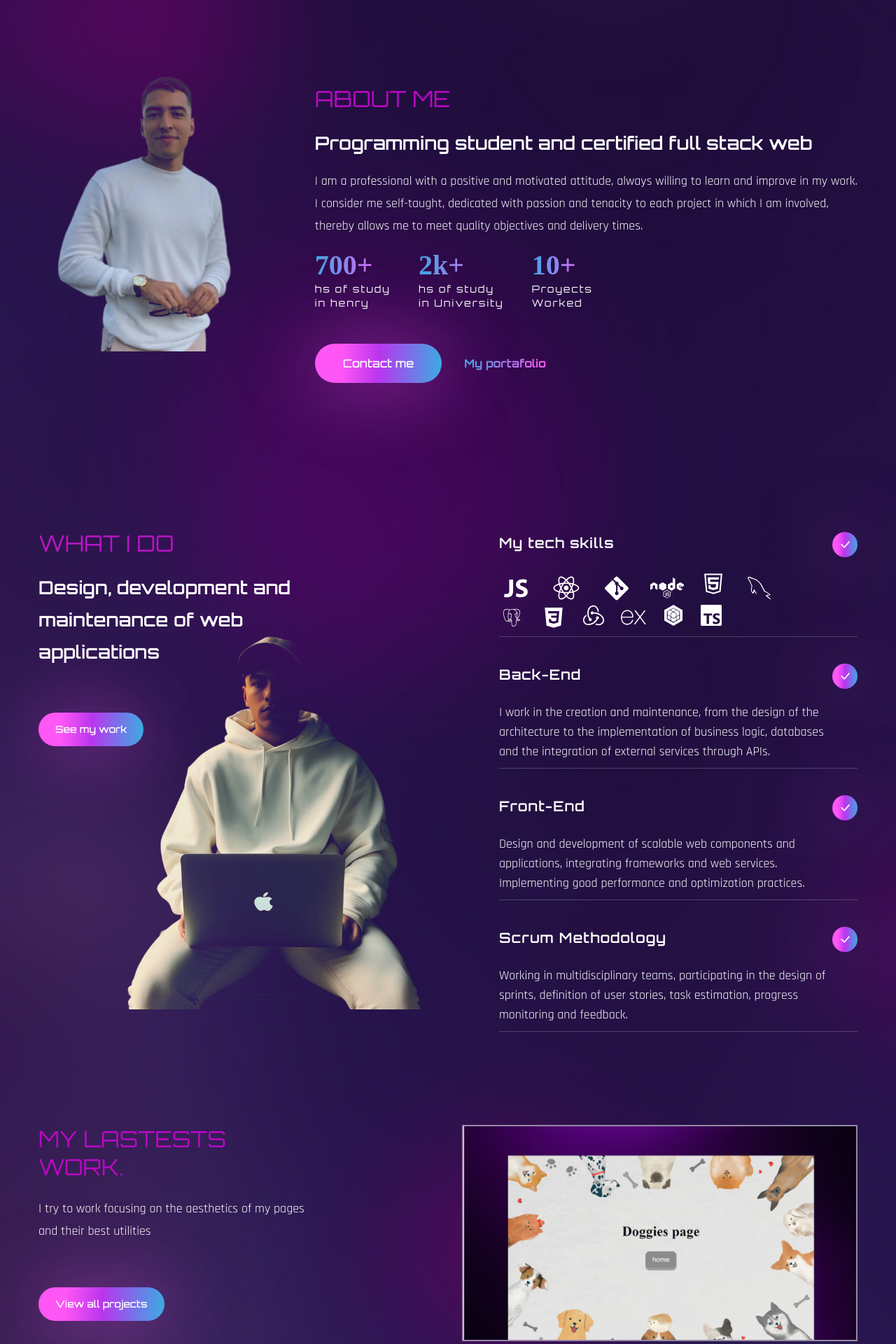
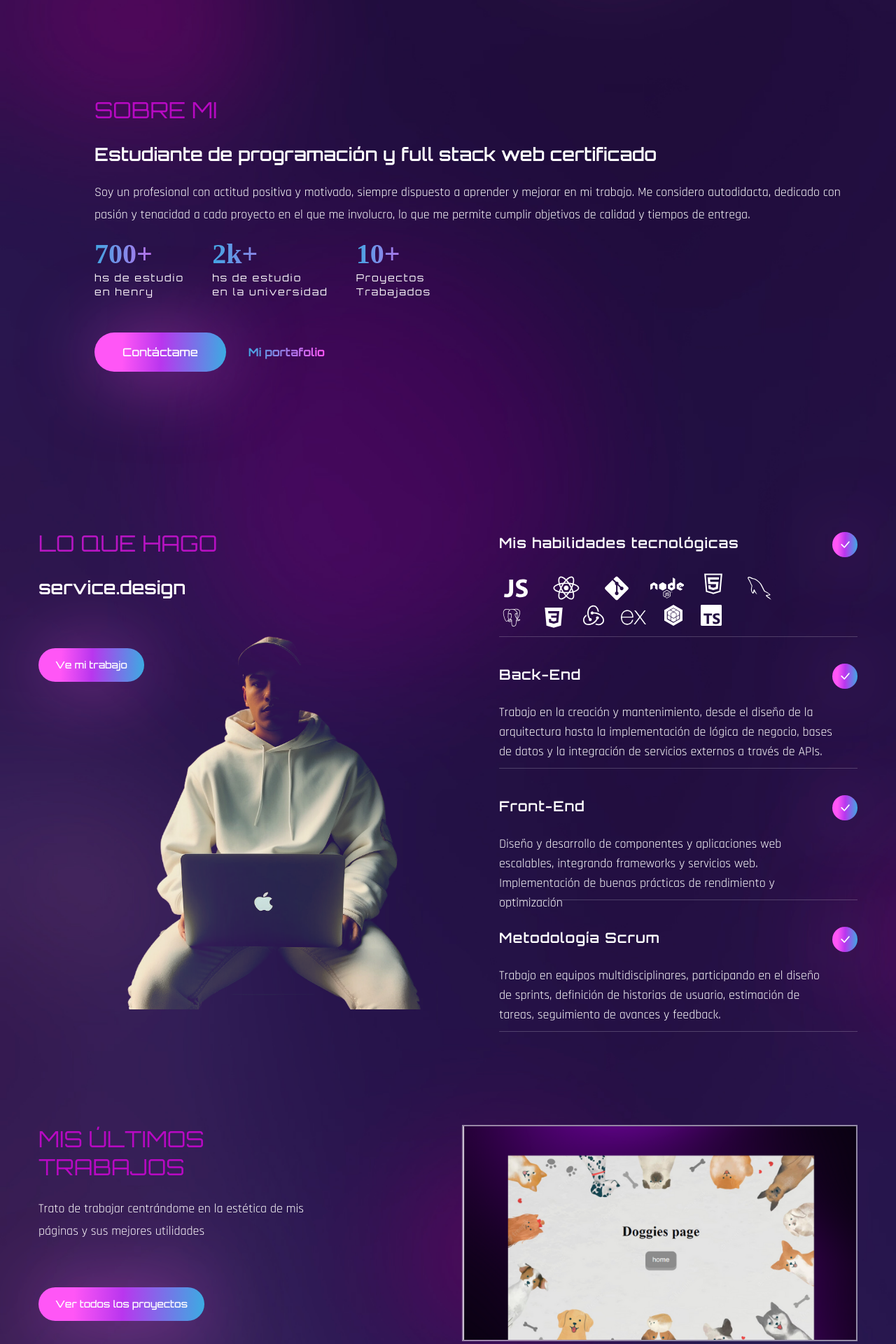
Before and after one commit to IgnacioMelgarejo/portfolio, a React (Create React App) app: page / in a window 1280 px wide. Shown: the part 800-2720 px from the top of the page at 70% size. Built offline with nearby package versions, Linux system fonts and the light colour scheme; a web font is replaced by a local one.

Commit message:
translate complete

```diff
--- a/src/components/About.js
+++ b/src/components/About.js
@@ -7,11 +7,15 @@ import { useInView } from 'react-intersection-observer'
 import { motion } from 'framer-motion'
 import { fadeIn } from '../variants'
 import { Link } from 'react-scroll'
+//translate
+import {useTranslation} from "react-i18next"
 
 const About = () => {
   const [ref, inView] = useInView({
     threshold: 0.5,
-  })
+  });
+
+  const [t, i18n] = useTranslation("global")
 
   return <section className='section' id='about' ref={ref}>
 
@@ -23,7 +27,7 @@ const About = () => {
           initial='hidden'
           whileInView={'show'}
           viewport={{ once: true, amount: 0.3 }}
-          className='flex-1 lg:bg-about bg-contain bg-no-repeat h-[580px] mix-blend-lighten bg-top hidden md:block '></motion.div>
+          className='flex-1 flex-shrink-0 lg:bg-about bg-contain bg-no-repeat h-[580px] mix-blend-lighten bg-top hidden md:block '></motion.div>
         {/*text*/}
         <motion.div
           variants={fadeIn('left', 0.5)}
@@ -31,10 +35,10 @@ const About = () => {
           whileInView={'show'}
           viewport={{ once: true, amount: 0.3 }}
           classname='flex-1 text-center justify-center'>
-          <h2 className='h2 text-accent'>About me</h2>
-          <h3 className='h3 mb-4'>Programming student and certified full stack web</h3>
+          <h2 className='h2 text-accent'>{t("about.about")}</h2>
+          <h3 className='h3 mb-4'>{t("about.title")}</h3>
           <p className='mb-6'>
-            I am a professional with a positive and motivated attitude, always willing to learn and improve in my work.<br /> I consider me self-taught, dedicated with passion and tenacity to each project in which I am involved,<br /> thereby allows me to meet quality objectives and delivery times.
+          {t("about.content")}
           </p>
           {/*start*/}
           <div className='flex gap-x-6 lg:gap-x-10 mb-12'>
@@ -46,8 +50,8 @@ const About = () => {
                     +
               </div>
               <div className='font-primary text-sm tracking-[2px]'>
-                hs of study <br />
-                in henry
+              {t("about.hs")}<br />
+               {t("about.inH")}
               </div>
             </div>
             <div>
@@ -59,8 +63,8 @@ const About = () => {
               </div>
 
               <div className='font-primary text-sm tracking-[2px]'>
-                hs of study <br />
-                in University
+              {t("about.hs")}<br />
+               {t("about.inU")}
               </div>
             </div>
             <div>
@@ -71,8 +75,8 @@ const About = () => {
                 +
               </div>
               <div className='font-primary text-sm tracking-[2px]'>
-                Proyects <br />
-                Worked
+              {t("about.projects")} <br />
+              {t("about.worked")}
               </div>
             </div>
           </div>
@@ -83,9 +87,9 @@ const About = () => {
               smooth={true}
               spy={true}
             >
-              <button className='btn btn-lg'>Contact me</button>
+              <button className='btn btn-lg'>{t("banner.contactme")}</button>
             </Link>
-            <a href='·' className='text-gradient btn-link'>My portafolio</a>
+            <a href='·' className='text-gradient btn-link'>{t("about.m")}</a>
           </div>
         </motion.div>
       </div>
--- a/src/components/Services.js
+++ b/src/components/Services.js
@@ -10,10 +10,20 @@ import { DiJavascript1, DiCss3, DiReact, DiGit, DiPostgresql, DiMysql, } from 'r
 import { SiRedux, SiExpress, SiTypescript, SiSequelize} from 'react-icons/si'
 import { AiOutlineHtml5 } from 'react-icons/ai'
 import { FaNode } from 'react-icons/fa'
+//translate
+import {useTranslation} from "react-i18next"
+
+
+
+
+const Services = () => {
+
+  const [t, i18n] = useTranslation("global")
+
 
   const services = [
     {
-    name: 'My tech skills',
+      name: t("service.skills"),
       description: <div className="flex flex-wrap justify-start">
 
         <div>
@@ -62,23 +72,23 @@ const services = [
 
     },
     {
-    name: 'Back-End',
-    description: 'I work in the creation and maintenance, from the design of the architecture to the implementation of business logic, databases and the integration of external services through APIs.',
+      name: t("service.back"),
+      description: t("service.backD"),
 
     },
     {
-    name: 'Front-End',
-    description: 'Design and development of scalable web components and applications, integrating frameworks and web services. Implementing good performance and optimization practices.',
+      name: t("service.front"),
+      description: t("service.frontD"),
 
     },
     {
-    name: 'Scrum Methodology',
-    description: 'Working in multidisciplinary teams, participating in the design of sprints, definition of user stories, task estimation, progress monitoring and feedback.',
+      name: t("service.scrum"),
+      description: t("service.scrumD"),
 
     }
   ]
 
-const Services = () => {
+
   return <section className='section' id='services'>
     <div className='container mx-auto'>
       <div className='flex flex-col lg:flex-row'>
@@ -89,11 +99,11 @@ const Services = () => {
           whileInView={'show'}
           viewport={{ once: true, amount: 0.3 }}
           className='flex-1 lg:bg-services lg:bg-bottom bg-no-repeat mix-blend-lighten mb-12 lg:mb-0 bg-cover lg:max-h-[682px]'>
-          <h2 className='h2 text-accent mb-6'>What i Do</h2>
-          <h3 className='h3 max-w-[455px] mb-16'>Design, development and maintenance of web applications
+          <h2 className='h2 text-accent mb-6'>{t("service.iDo")}</h2>
+          <h3 className='h3 max-w-[455px] mb-16'>{t("service.design")}
           </h3>
           <a href='https://github.com/IgnacioMelgarejo?tab=repositories'>
-            <button className='btn btn-sm'>See my work</button>
+            <button className='btn btn-sm'>{t("service.see")}</button>
           </a>
         </motion.div>
         {/*service */}
--- a/src/components/Work.js
+++ b/src/components/Work.js
@@ -8,8 +8,12 @@ import { fadeIn } from '../variants'
 import img1 from '../assets/play-masters.png'
 import img2 from '../assets/doggies.png'
 import img3 from '../assets/la-ruina.jpg'
+import {useTranslation} from "react-i18next"
 
 const Work = () => {
+
+  const [t, i18n] = useTranslation("global")
+
   return <section className='section' id='work'>
     <div className='container mx-auto'>
       <div className='flex flex-col lg:flex-row gap-x-10'>
@@ -21,12 +25,12 @@ const Work = () => {
           className='flex-1 flex flex-col gap-y-12 mb-10 lg:mb-0'>
           {/*text*/}
           <div>
-            <h2 className='h2 leading-tight text-accent'> My Lastests <br /> work.</h2>
+            <h2 className='h2 leading-tight text-accent'>{t("work.last")} <br /> { t("work.work")}</h2>
             <p className='max-w-sm mb-16'>
-              I try to work focusing on the aesthetics of my pages and their best utilities
+            {t("work.try")}
             </p>
             <a href='https://github.com/IgnacioMelgarejo?tab=repositories'>
-              <button className='btn btn-sm'> View all projects</button>
+              <button className='btn btn-sm'>{t("work.all")}</button>
             </a>
           </div>
           {/*image*/}
@@ -69,7 +73,7 @@ const Work = () => {
               </div>
               {/*titel */}
               <div className='absolute -bottom-full left-12 group-hover:bottom-14 transition-all duration-700 z-50'>
-                <span className='text-3-1 text.white'>App with dog breed information</span>
+                <span className='text-3-1 text.white'>{t("work.dog")}</span>
               </div>
             </div>
           </a>
--- a/src/translations/en/global.json
+++ b/src/translations/en/global.json
@@ -8,6 +8,44 @@
         "presentation":"Hello! I am an Argentine full stack developer, oriented to web development and university student. Enthusiastic about new technologies and knowledge.",
         "contactme":"Contact me",
         "resume":"Download resume"
+    },
+    "about":{
+        "about":"About me",
+        "title":"Programming student and certified full stack web",
+        "content":"I am a professional with a positive and motivated attitude, always willing to learn and improve in my work.I consider me self-taught, dedicated with passion and tenacity to each project in which I am involved, thereby allows me to meet quality objectives and delivery times.",
+        "hs":"hs of study",
+        "inH":"in henry",
+        "inU":"in University",
+        "projects":"proyects",
+        "worked":"Worked",
+        "m":"My portafolio"
+    },
+    "service":{
+        "back":"Back-End",
+        "backD":"I work in the creation and maintenance, from the design of the architecture to the implementation of business logic, databases and the integration of external services through APIs.",
+        "front":"Front-End",
+        "frontD":"Design and development of scalable web components and applications, integrating frameworks and web services. Implementing good performance and optimization practices",
+        "scrum":"Scrum Methodology",
+        "scrumD":"Working in multidisciplinary teams, participating in the design of sprints, definition of user stories, task estimation, progress monitoring and feedback.",
+        "iDo":"What i Do",
+        "design":"Design, development and maintenance of web applications",
+        "see":"See my work",
+        "skills":"My tech skills"
+    },
+    "work":{
+        "last":"My Lastests ",
+        "work":"work.",
+        "try":"I try to work focusing on the aesthetics of my pages and their best utilities",
+        "all":"View all projects",
+        "dog":"App with dog breed information"
+    },
+    "contact":{
+        "get":"Get in touch",
+        "let":"Let's work",
+        "to":"together!",
+        "sending":"Sending...",
+        "send":"Send message",
+        "succes":"Successful email"
     }
 
 }
--- a/src/translations/es/global.json
+++ b/src/translations/es/global.json
@@ -8,5 +8,45 @@
         "presentation":"¡Hola! Soy un desarrollador full stack argentino, orientado al desarrollo web y estudiante universitario. Entusiasta por las nuevas tecnologías y el conocimiento.",
         "contactme":"Contáctame",
         "resume":"Descargar currículum"
+    },
+    "about":{
+        "about":"Sobre mi",
+        "title":"Estudiante de programación y full stack web certificado",
+        "content":"Soy un profesional con actitud positiva y motivado, siempre dispuesto a aprender y mejorar en mi trabajo. Me considero autodidacta, dedicado con pasión y tenacidad a cada proyecto en el que me involucro, lo que me permite cumplir objetivos de calidad y tiempos de entrega.",
+        "hs":"hs de estudio",
+        "inH":"en henry",
+        "inU":"en la universidad",
+        "projects":"Proyectos",
+        "worked":"Trabajados",
+        "m":"Mi portafolio"
+    },
+    "service":{
+        "back":"Back-End",
+        "backD":"Trabajo en la creación y mantenimiento, desde el diseño de la arquitectura hasta la implementación de lógica de negocio, bases de datos y la integración de servicios externos a través de APIs.",
+        "front":"Front-End",
+        "frontD":"Diseño y desarrollo de componentes y aplicaciones web escalables, integrando frameworks y servicios web. Implementación de buenas prácticas de rendimiento y optimización",
+        "scrum":"Metodología Scrum",
+        "scrumD":"Trabajo en equipos multidisciplinares, participando en el diseño de sprints, definición de historias de usuario, estimación de tareas, seguimiento de avances y feedback.",
+        "iDo":"Lo que hago",
+        "Design":"Diseño, desarrollo y mantenimiento de aplicaciones web",
+        "see":"Ve mi trabajo",
+        "skills":"Mis habilidades tecnológicas"
+    },
+
+    "work":{
+        "last":"Mis últimos",
+        "work":"Trabajos",
+        "try":"Trato de trabajar centrándome en la estética de mis páginas y sus mejores utilidades",
+        "all":"Ver todos los proyectos",
+        "dog":"Aplicación con información sobre la raza del perro"
+    },
+    "contact":{
+        "get":"Ponete en contacto",
+         "let":"Trabajemos",
+         "to": "juntos!",
+         "sending":"Enviando...",
+         "send":"Enviar mensaje",
+         "succes":"Mail exitoso"
     }
+
 }
```
Also changed, not shown: src/components/Contact.js (+8 -4 lines). Lines whose indentation alone changed are shown as unchanged.
